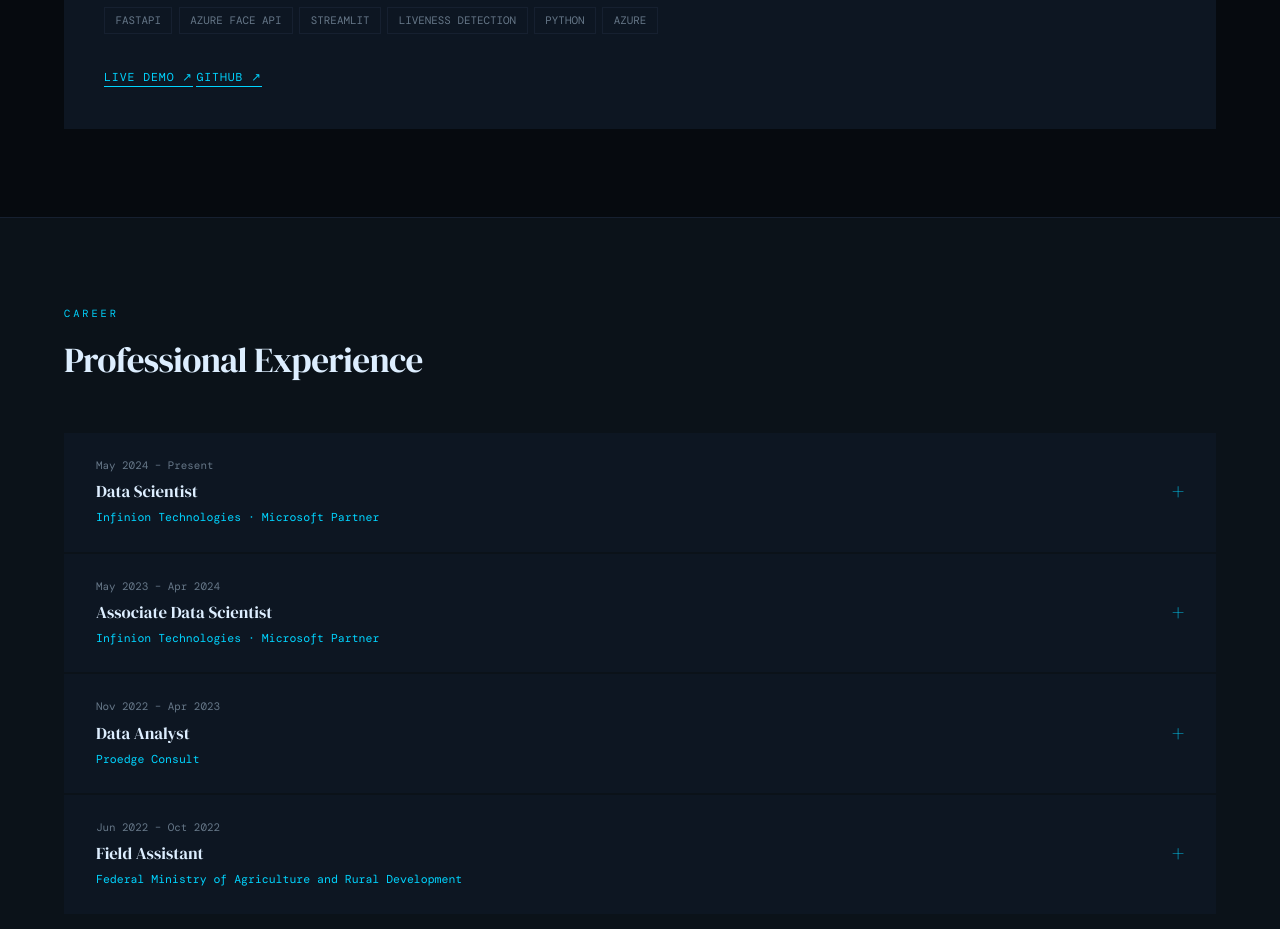
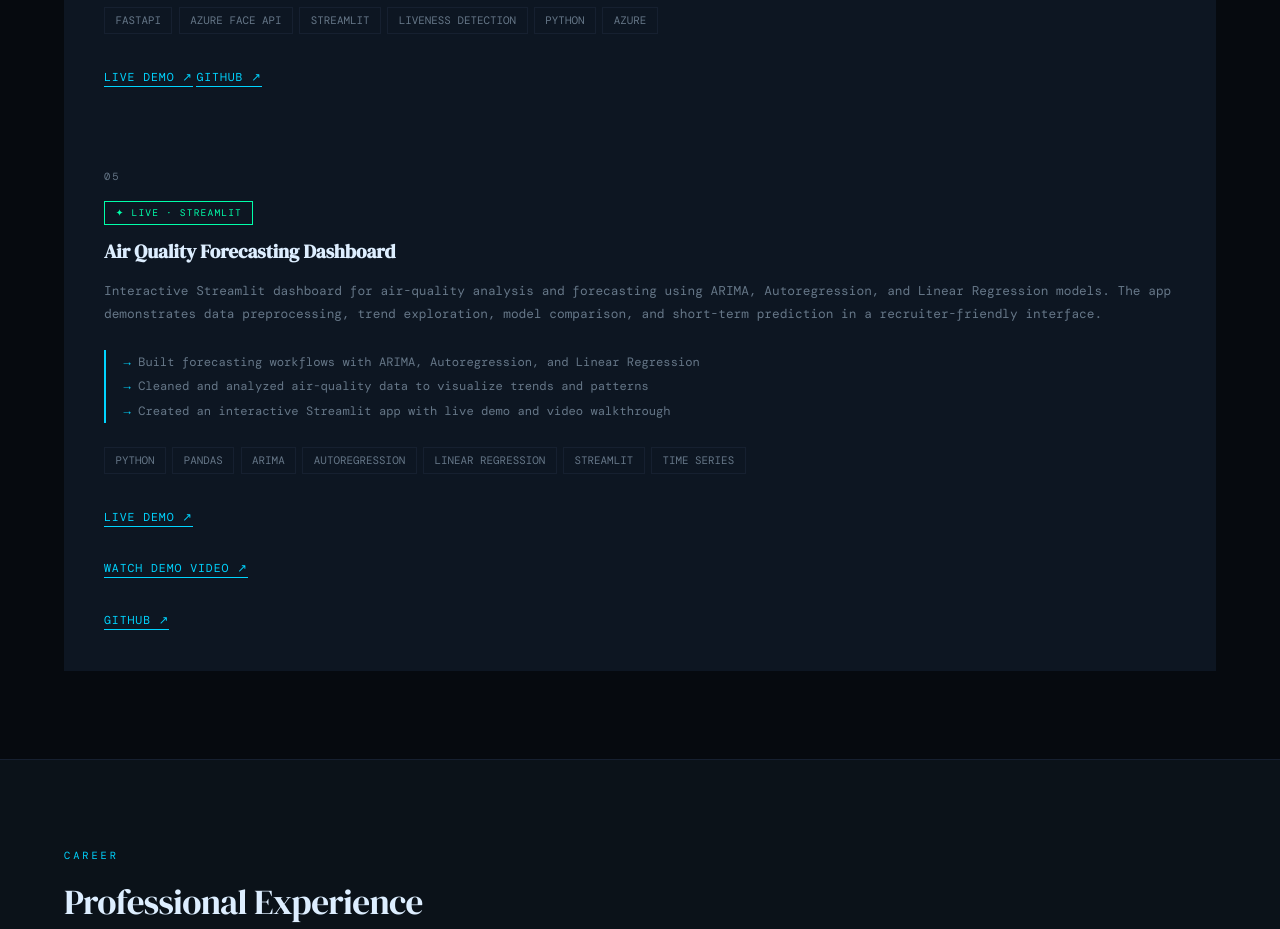
Before and after one commit to mscodes1019/portfolio, a plain HTML site: page index.html in a window 1280 px wide. Shown: the part 2100-3029 px from the top of the page. Drawn offline with nearby package versions, Linux system fonts and the light colour scheme.

Commit message:
Update index.html

```diff
--- a/index.html
+++ b/index.html
@@ -283,6 +283,36 @@ footer { position: relative; z-index: 1; padding: 1.5rem 4rem; border-top: 1px s
   <a href="https://faceenrollment-and-liveness.streamlit.app/" target="_blank" class="project-link">Live Demo ↗</a>
   <a href="https://github.com/mscodes1019/faceenrollment-and-liveness.git" target="_blank" class="project-link">GitHub ↗</a>
 </div>
+<div class="project-card reveal">
+  <div class="project-num">05</div>
+  <span class="project-badge">✦ Live · Streamlit</span>
+  <h3 class="project-title">Air Quality Forecasting Dashboard</h3>
+  <p class="project-desc">
+    Interactive Streamlit dashboard for air-quality analysis and forecasting using
+    ARIMA, Autoregression, and Linear Regression models. The app demonstrates
+    data preprocessing, trend exploration, model comparison, and short-term prediction
+    in a recruiter-friendly interface.
+  </p>
+  <ul class="project-highlights">
+    <li>Built forecasting workflows with ARIMA, Autoregression, and Linear Regression</li>
+    <li>Cleaned and analyzed air-quality data to visualize trends and patterns</li>
+    <li>Created an interactive Streamlit app with live demo and video walkthrough</li>
+  </ul>
+  <div class="tags">
+    <span class="tag">Python</span>
+    <span class="tag">Pandas</span>
+    <span class="tag">ARIMA</span>
+    <span class="tag">Autoregression</span>
+    <span class="tag">Linear Regression</span>
+    <span class="tag">Streamlit</span>
+    <span class="tag">Time Series</span>
+  </div>
+  <a href="https://mscodes1019-timeseries-air-quality--streamlit-app-xhld7w.streamlit.app/" target="_blank" class="project-link">Live Demo ↗</a>
+  <br><br>
+  <a href="https://youtu.be/C4Un0OeufCc" target="_blank" class="project-link">Watch Demo Video ↗</a>
+  <br><br>
+  <a href="https://github.com/mscodes1019/Timeseries-air-quality-" target="_blank" class="project-link">GitHub ↗</a>
+</div>
 </section>
 
 <section class="dark" id="experience">
```
